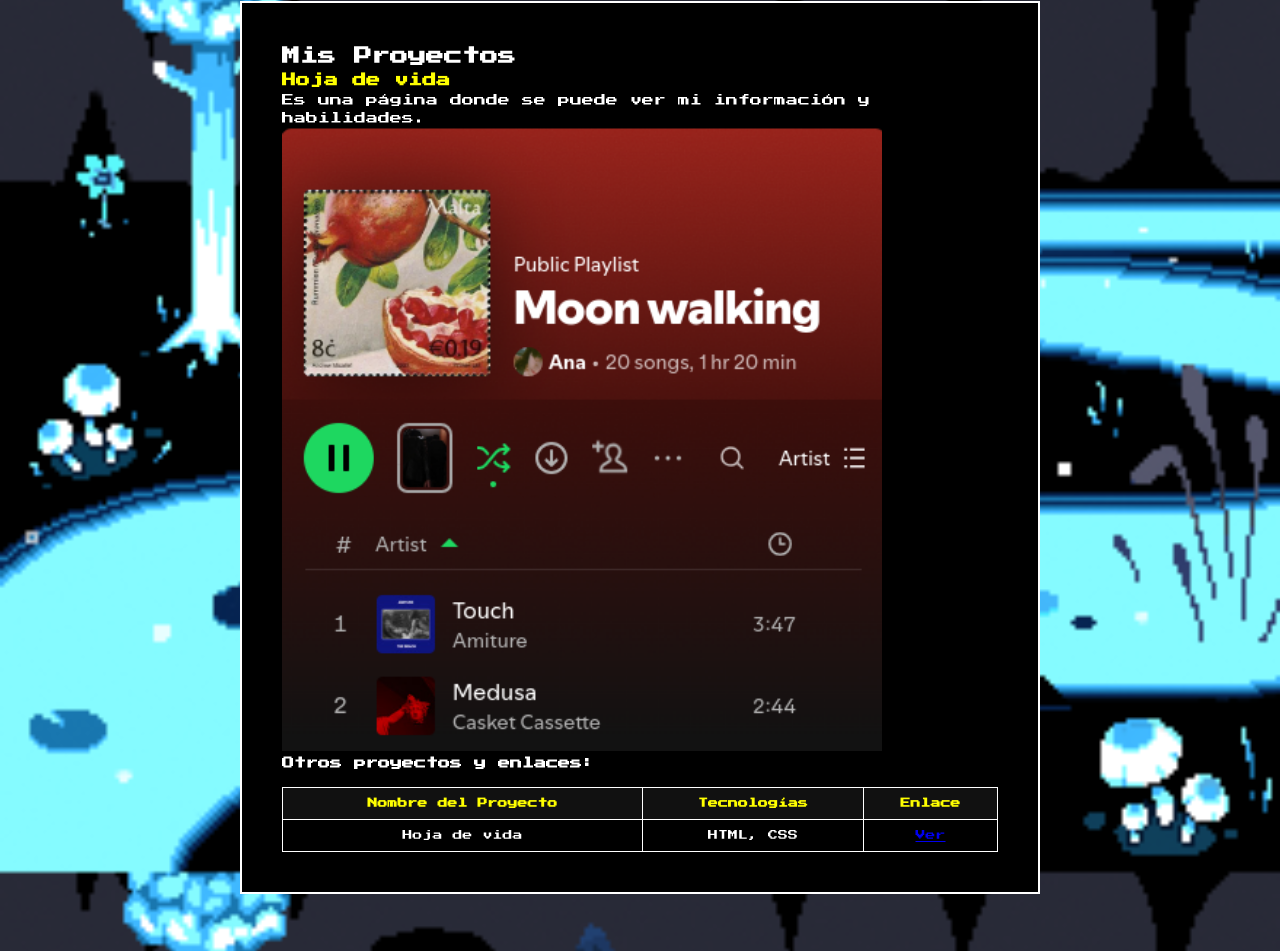
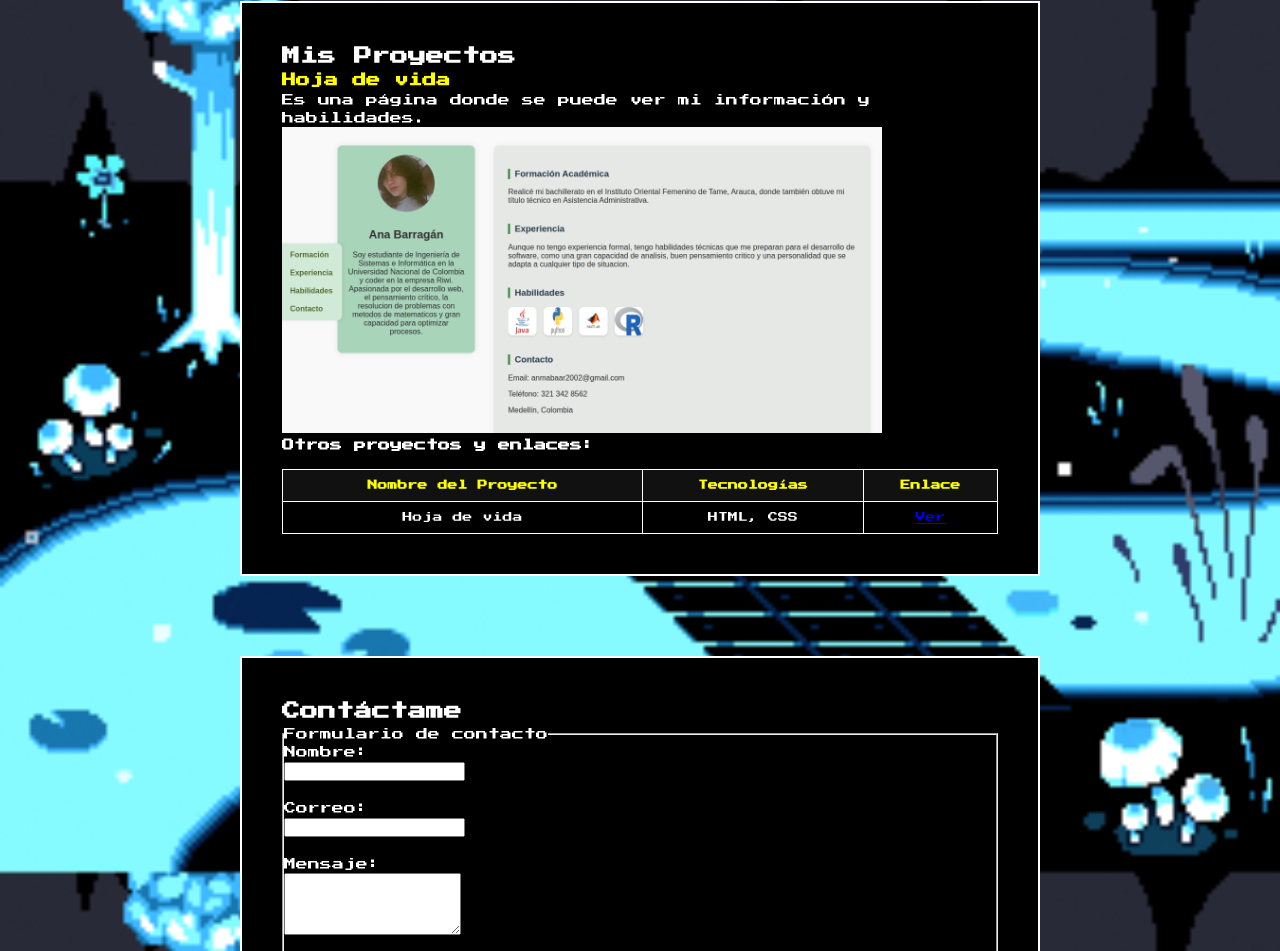
Before and after one commit to Anarragan/Portfolio, a plain HTML site: page index.html in a window 1280 px wide. Shown: the part 2780-3731 px from the top of the page. Drawn offline with Linux system fonts and the light colour scheme.

Commit message:
Add files via upload

```diff
--- a/index.html
+++ b/index.html
@@ -79,7 +79,7 @@
         <article>
           <h3 style="color: yellow;">Hoja de vida</h3>
           <p>Es una página donde se puede ver mi información y habilidades.</p>
-          <img src="imagenes/Captura desde 2025-05-26 20-36-22.png" alt="hoja de vida" width="600">
+          <img src="imagenes/Captura desde 2025-05-25 12-28-51.png" alt="hoja de vida" width="600">
         </article>
 
         <h4>Otros proyectos y enlaces:</h4>
```
